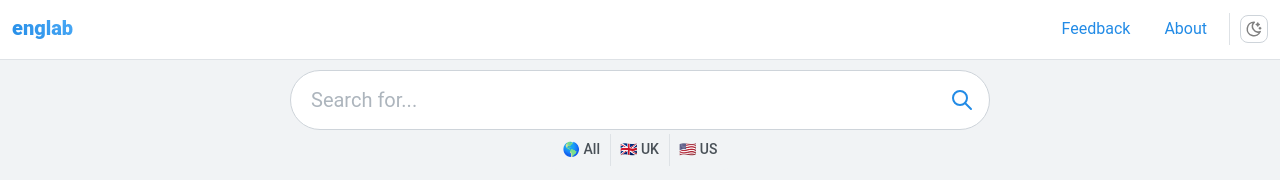
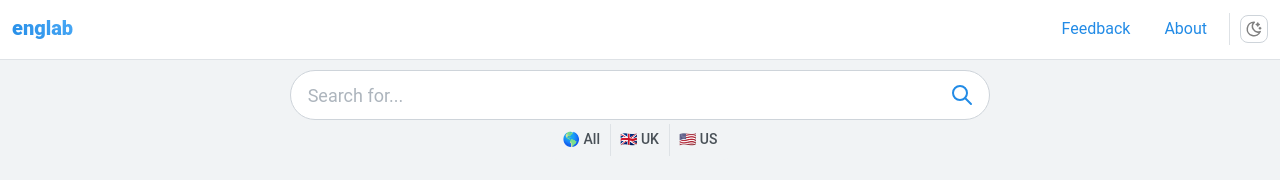
Before and after one commit to englabnet/website, a React (Vite) app: page /videos in a window 1280 px wide. Shown: the top 180 px of the page. Built offline with nearby package versions, Linux system fonts and the light colour scheme; no server answers.

Commit message:
small adjustments

```diff
--- a/src/Router.jsx
+++ b/src/Router.jsx
@@ -6,6 +6,7 @@ import VideoPage from './pages/VideoPage';
 import TermPage from './pages/TermPage';
 import AboutPage from './pages/AboutPage';
 import FeedbackPage from './pages/FeedbackPage';
+import NotFoundPage from "./pages/NotFoundPage.jsx";
 
 export default function Router() {
   return (
@@ -15,6 +16,7 @@ export default function Router() {
       <Route exact path="/feedback" element={<FeedbackPage />} />
       <Route exact path="/about" element={<AboutPage />} />
       <Route exact path="/terms" element={<TermPage />} />
+      <Route path='*' element={<NotFoundPage />} status={404}/>
     </Routes>
   );
 }
--- a/src/components/SearchBar.jsx
+++ b/src/components/SearchBar.jsx
@@ -35,7 +35,7 @@ function SearchBar({
         <Center>
           <Input
             w="100%"
-            size="xl"
+            size="lg"
             placeholder="Search for..."
             radius="xl"
             {...form.getInputProps('phrase')}
--- a/src/components/footer/AppFooter.jsx
+++ b/src/components/footer/AppFooter.jsx
@@ -1,6 +1,6 @@
 import React from 'react';
 import {
-  Center, AppShell, Stack, Text,
+  AppShell, Stack, Text,
 } from '@mantine/core';
 import { Link } from 'react-router-dom';
 import classes from './AppFooter.module.css';
--- /dev/null
+++ b/src/pages/NotFoundPage.jsx
@@ -0,0 +1,10 @@
+import React from 'react';
+import { Text } from '@mantine/core';
+
+export default function NotFoundPage() {
+  return (
+    <Text>
+      404 Not Found
+    </Text>
+  );
+}
```
